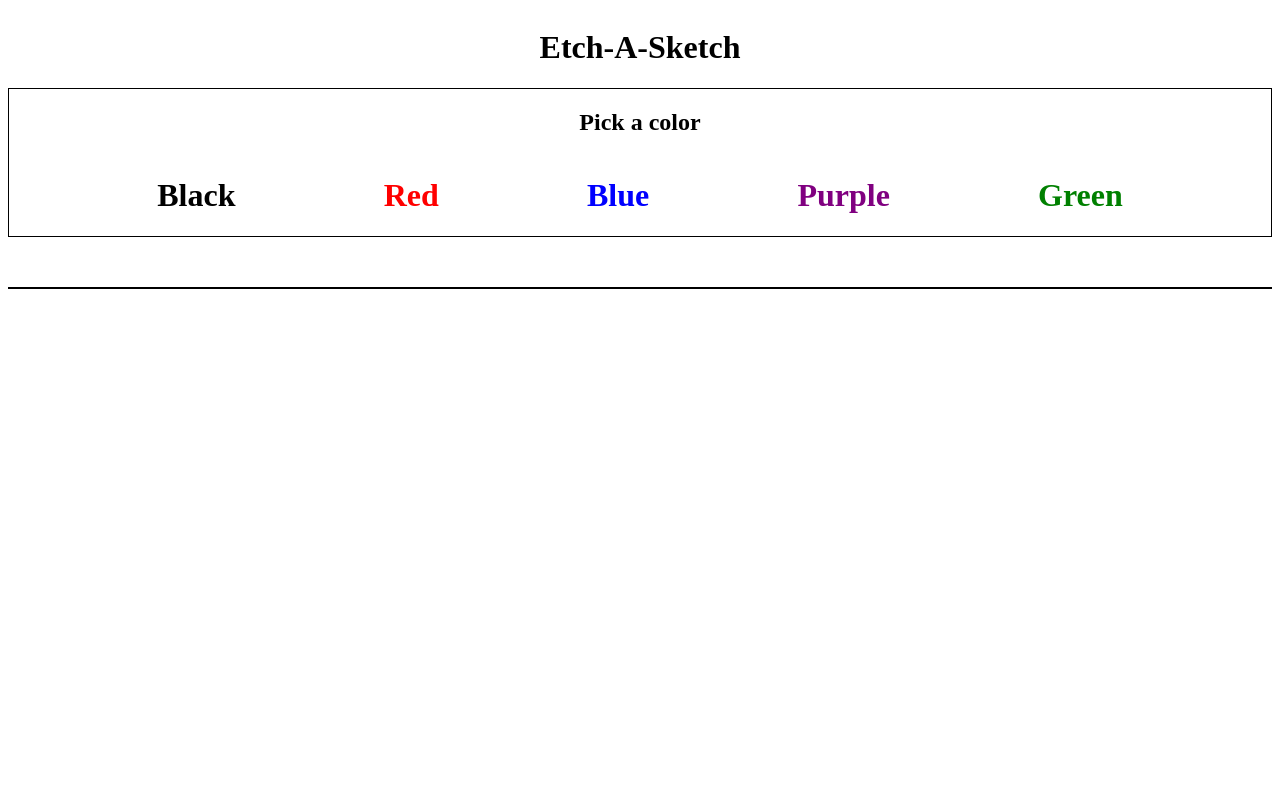
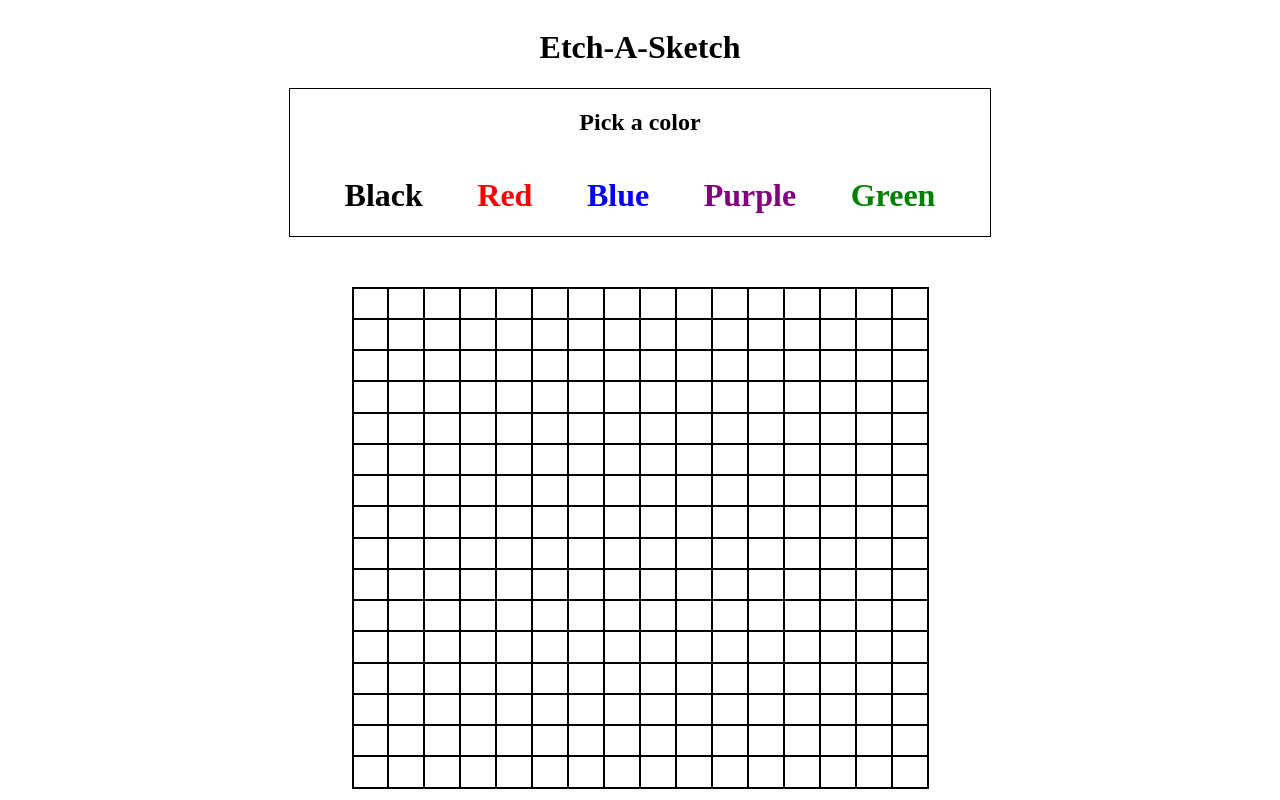
Before and after one commit to edwardreyes21/Etch-A-Sketch, a plain HTML site: page index.html in a window 1280 px wide. Drawn offline with Linux system fonts and the light colour scheme.

Commit message:
Fixed grid & centered everything

```diff
--- a/script.js
+++ b/script.js
@@ -35,6 +35,6 @@ let grid = document.querySelector(".grid");
 
 for (let i = 0; i < 16 * 16; i++) {
     let grid_cell = document.createElement("div");
-    grid_cell.classList.add(".grid-cell");
+    grid_cell.classList.add("grid-cell");
     grid.appendChild(grid_cell);
 }
--- a/style.css
+++ b/style.css
@@ -2,6 +2,8 @@ body {
     height: 100%;
     display: flex;
     flex-direction: column;
+    justify-content: center;
+    align-items: center;
 }
 
 header {
@@ -21,16 +23,18 @@ header {
     display: flex;
     flex-direction: row;
     justify-content: space-evenly;
-    height: 100%;
+    width: 700px;
 }
 
 .grid {
-    display: grid;
+    display: inline-grid;
     border: 1px solid black;
     grid-template-columns: repeat(16, 1fr);
-    height: 100%;
+    height: 500px;
+    width: 575px;
 }
 
 .grid-cell {
-    width: 100px;
+    background: white;
+    border: 1px solid black;
 }
```
Also changed, not shown: index.html (+1 -4 lines).
